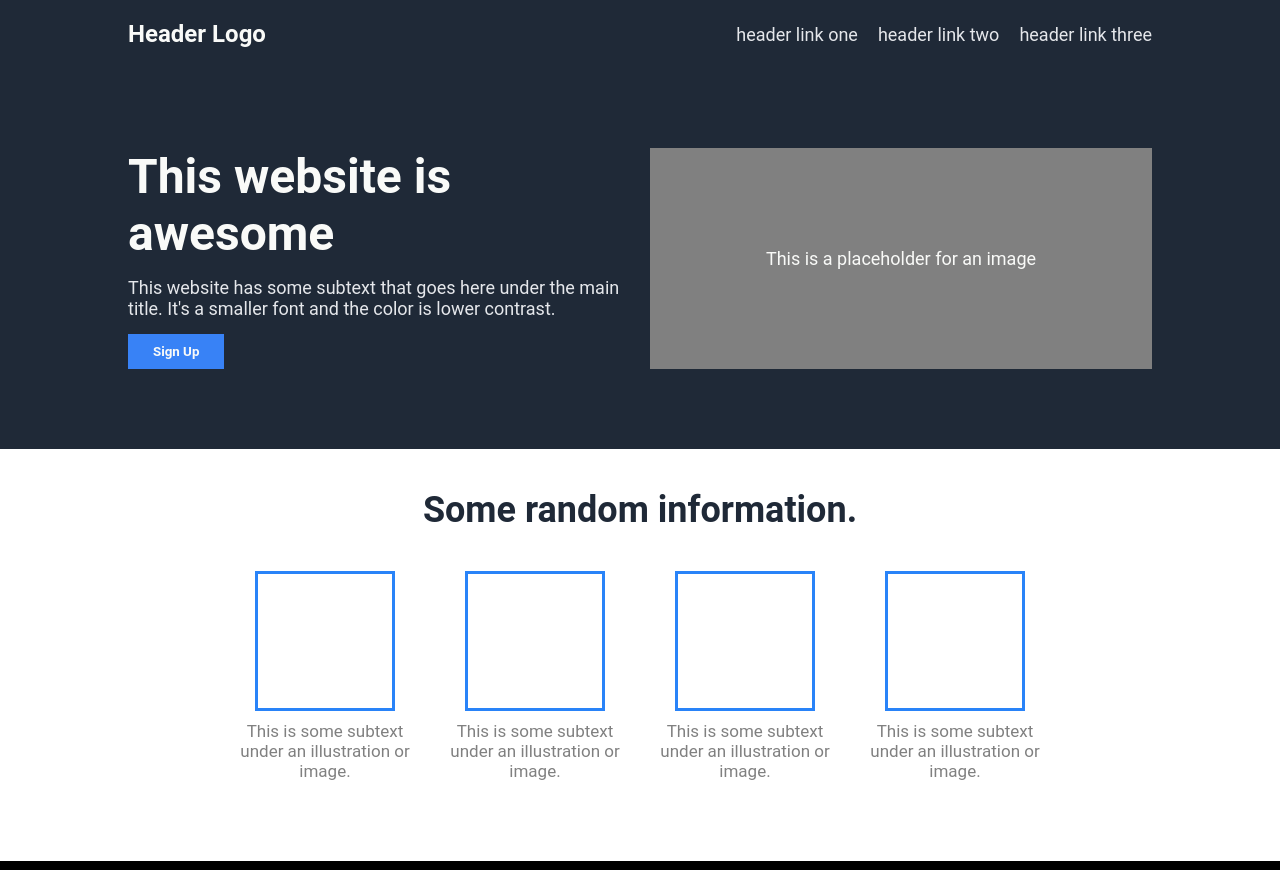
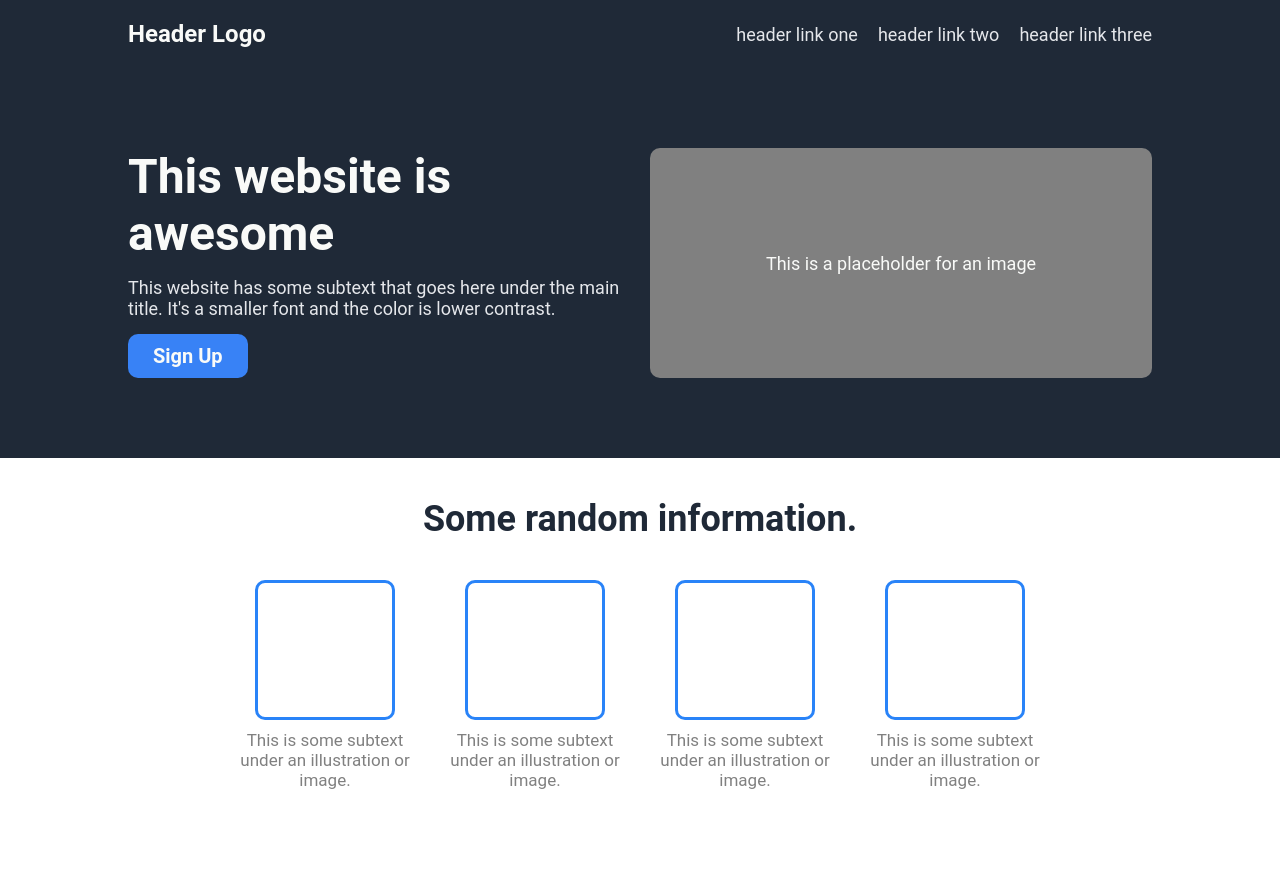
Before and after one commit to martin-242/landing-page, a plain HTML site: page index.html in a window 1280 px wide. Drawn offline with Linux system fonts and the light colour scheme.

Commit message:
Adds rounded corners

```diff
--- a/styles.css
+++ b/styles.css
@@ -91,11 +91,13 @@ body {
     background-color: #3882F6;
     color: #f9faf8;
     font-weight: bold;
+    font-size: 20px;
     padding-left: 25px;
     padding-right: 25px;
     padding-top: 10px;
     padding-bottom: 10px;
     border: 1;
+    border-radius: 10px;
 }
 
 .hero-image-container {
@@ -105,6 +107,7 @@ body {
     background-color: grey;
     margin-left: 10px;
     width: 50%;
+    border-radius: 10px;
 }
 
 .hero-image {
@@ -153,6 +156,7 @@ body {
 
 .content-item-image{
     border: 3px solid #2983f8;
+    border-radius: 10px;
     height: 140px;
     width: 140px;
     margin-bottom: 10px;
```
